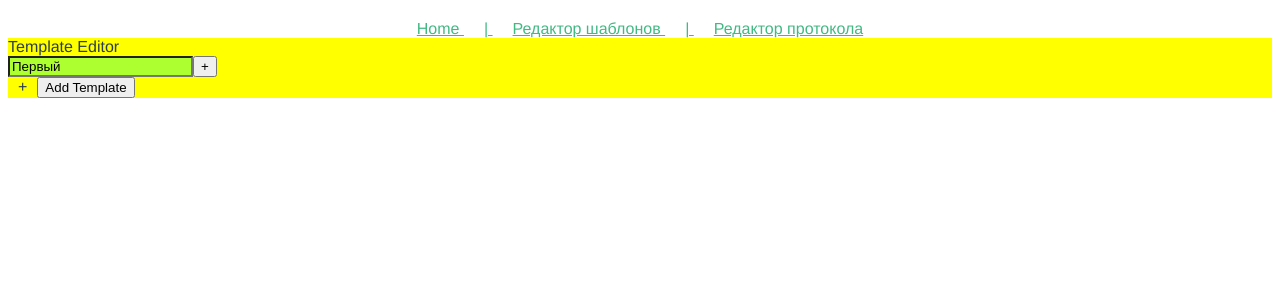
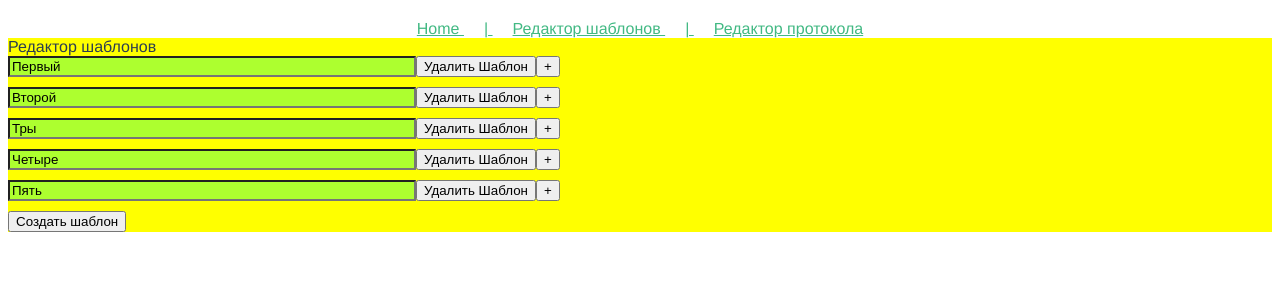
Before and after one commit to sebastiandex/vue-protocol-templates, a Vue app: page /templates in a window 1280 px wide. Shown: the top 300 px of the page. Built offline with nearby package versions, Linux system fonts and the light colour scheme; the HTML template or start-up script is replaced by a standard one.

Commit message:
Create correct add/remove/change methods for templates

```diff
--- a/src/components/Template.vue
+++ b/src/components/Template.vue
@@ -1,15 +1,24 @@
 <template>
     <div>
-      <input :value="item.label" @input="(e) => updateLabel(e, item.id)">
-      <button @click="toggle">{{ isOpen ? '-' : '+' }}</button>
+      <div>
+        <input :value="item.label" @input="(e) => updateTemplate(item.id, 'label', e)">
+        <button @click="deleteTemplate(item.id)">Удалить Шаблон</button>
+        <button v-if="item.level !== 3" @click="toggle">{{ isOpen ? '-' : '+' }}</button>
+        <div v-if="item.level !== 3 && isOpen" >
+          <button v-on:click="addTemplate( item.id)">
+            Создать шаблон
+          </button>
+        </div>
         <TemplateItem
             v-show="item.children && isOpen"
             class="child"
             v-for="(child, index) in item.children"
             :key="index"
-          :item="child"
+            :item="getTemplate(child)"
         >
         </TemplateItem>
+
+      </div>
     </div>
 
 </template>
@@ -27,13 +36,21 @@ export default {
     };
   },
   methods: {
-    toggle: function() {
+    toggle() {
       this.isOpen = !this.isOpen;
     },
-    updateLabel (e, id) {
-      console.log({id})
-      this.$store.commit('updateLabel', id, e.target.value)
-    }
+    deleteTemplate(id) {
+      this.$store.commit('remove', id)
+    },
+    updateTemplate (id, field, e) {
+      this.$store.commit('updateTemplate', {id, field, e})
+    },
+    getTemplate(id) {
+      return this.$store.getters.getTemplate(id)
+    },
+    addTemplate(id) {
+      this.$store.commit('add', id)
+    },
   }
 }
 </script>
@@ -42,9 +59,10 @@ export default {
 <style>
 input {
   background-color: greenyellow;
-  width: max-content;
+  width: 400px;
 }
   .child {
-    padding-left: 50px;
+    padding-left: 80px;
+    margin: 5px 0;
   }
 </style>
--- a/src/components/TemplateEditor.vue
+++ b/src/components/TemplateEditor.vue
@@ -1,16 +1,16 @@
 <template>
-    <div>Template Editor</div>
+    <div>Редактор шаблонов</div>
 
       <TemplateItem
-          v-for="(template, index) in templates"
-          :key="index"
-          :item="template"
+          v-for="(id) in templates"
+          class="coreTemplate"
+          :key="id"
+          :item="getTemplate(id)"
           @make-folder="$emit('make-folder', $event)"
           @add-item="$emit('add-item', $event)"
       >
       </TemplateItem>
-      <li class="add" @click="$emit('add-item', template)">+</li>
-  <button v-on:click="addTemplate( {label: 'Второй', children: []})">Add Template</button>
+  <button v-on:click="addTemplate( null)">Создать шаблон</button>
   <router-view/>
 
 </template>
@@ -23,14 +23,16 @@ export default {
   components: {TemplateItem},
   data() {
     return {
-      templates: this.$store.state.templates
+      templates: this.$store.state.templateTrees
     }
   },
   methods: {
+    getTemplate(id) {
+      return this.$store.getters.getTemplate(id)
+    },
     addTemplate(data) {
       console.log({data})
       this.$store.commit('add', data)
-      this.$store.getters.getTemplate(1)
     },
   },
   props: {
@@ -55,4 +57,7 @@ li {
 a {
   color: #42b983;
 }
+.coreTemplate {
+  margin-bottom: 10px;
+}
 </style>
--- a/src/store/index.js
+++ b/src/store/index.js
@@ -2,60 +2,61 @@ import {createStore} from "vuex";
 
 export default createStore({
     state: {
-        counter: 10,
-        templates: [
-            {
-                label: 'Первый', id: 12, children: [
-                    {
-                        label: 'Вложенный шаблон уровень 2', id: 132, children: [
-                            {label: 'уровень 3 4543534', id: 13232},
-                            {label: 'уровень 3 33333', id: 4324234},
-                            {label: 'уровень 3 222222', id: 5555454},
-                        ]
-                    }
-                ]
-            }
+        templatesDB: [
+            {label: 'Первый', id: 1, level: 1, children: [6, 7]},
+            {label: 'Второй ', id: 2, level: 1, children: []},
+            {label: 'Тры', id: 3, level: 1, children: []},
+            {label: 'Четыре', id: 4, level: 1, children: []},
+            {label: 'Пять', id: 5, level: 1, children: []},
+            {label: 'Ребенок 2 уровня(1)', level: 2, id: 6, parentId: 1, children: []},
+            {label: 'Ребенок 2 уровня(2)', level: 2, id: 7, parentId: 1, children: [8, 9]},
+            {label: 'Ребенок 2 уровня(3)', level: 3, id: 8, parentId: 7},
+            {label: 'Ребенок 3 уровня(1)', level: 3, id: 9, parentId: 7}
         ],
-        templatesDB: [
-            {label: 'Первый', id: 1, children: [6, 7, 8]},
-            {label: 'Второй ', id: 2, children: []},
-            {label: 'Тры', id: 3, children: []},
-            {label: 'Четыре', id: 4, children: []},
-            {label: 'Пять', id: 5, children: []},
-            {label: 'Ребенок 2 уровня(1)', id: 6, children: []},
-            {label: 'Ребенок 2 уровня(2)', id: 7, children: []},
-            {label: 'Ребенок 2 уровня(3)', id: 8, children: [9]},
-            {label: 'Ребенок 3 уровня(1)', id: 9},
-
-        ]
+        templateTrees: [1, 2, 3, 4, 5]
     },
     getters: {
         getTemplate: (state) => (id) => {
-            console.log('getTemplate', id);
-            console.log(232, state.templatesDB.filter((item) => item.id === id))
+            return state.templatesDB.find((item) => item.id === id)
+        },
+        findTemplate: (state) => (id) => {
+            const changingIndex = state.templatesDB.findIndex((item) => item.id === id);
+            return state.templatesDB[changingIndex]
         }
     },
     mutations: {
-        add(state, data) {
-            console.log('add Mutation', state);
-            // Конечно, айдишник нужно получать с бека при создании, но пока оставим так
-            data.id = (Math.random() * 100).toFixed(0);
-            console.log('add Mutation', data);
+        add(state, id) {
+            // Конечно, не самый изящный способ создать айдишник, но предположим что на беке все будет проверяться
+            const generatedId = Math.random() * 100;
 
-            state.templates.push(data)
+                const templateToAdd = id ? this.getters.findTemplate(id) : null;
+                const currentLevel = templateToAdd?.level || 0;
+                state.templatesDB.push({
+                    label: '',
+                    level: currentLevel + 1,
+                    id: generatedId,
+                    parentId: id ? id : null,
+                    children: []
+                });
+                // Проверяем корневой ли шаблон и пушим в корневой массив либо в children родителя
+                if (id) {
+                   return  templateToAdd.children.push(generatedId)
+                } else {
+                   return  state.templateTrees.push(generatedId)
+                }
             },
-        change(state, data) {
-            console.log('change', state, data);
+            remove(state, id) {
+                const arrToRemove = this.getters.findTemplate(id);
+                if (arrToRemove.level !== 1) {
+                    const parent = this.getters.findTemplate(arrToRemove.parentId);
+                    parent.children.splice(parent.children.indexOf(id), 1)
+                } else {
+                    state.templateTrees.splice(state.templateTrees.indexOf(id), 1);
+                }
             },
-        remove(state, data) {
-            console.log('remove', state, data);
-        },
-        // логично было бы отправить на бек айдишник шаблона и измененные данные, но так как бека нет
-        // будем заниматься поисками элемента
-
-        updateLabel: (state) => (id, label) => {
-            console.log('updateLabelSTORE', id, label);
-            state.templatesDB.filter((item) => item.id === id).label = label
+            updateTemplate(state, {id, field, e})
+            {
+                return this.getters.findTemplate(id)[field] = e.target.value;
             }
         },
         actions: {},
```
Lines whose indentation alone changed are shown as unchanged.
